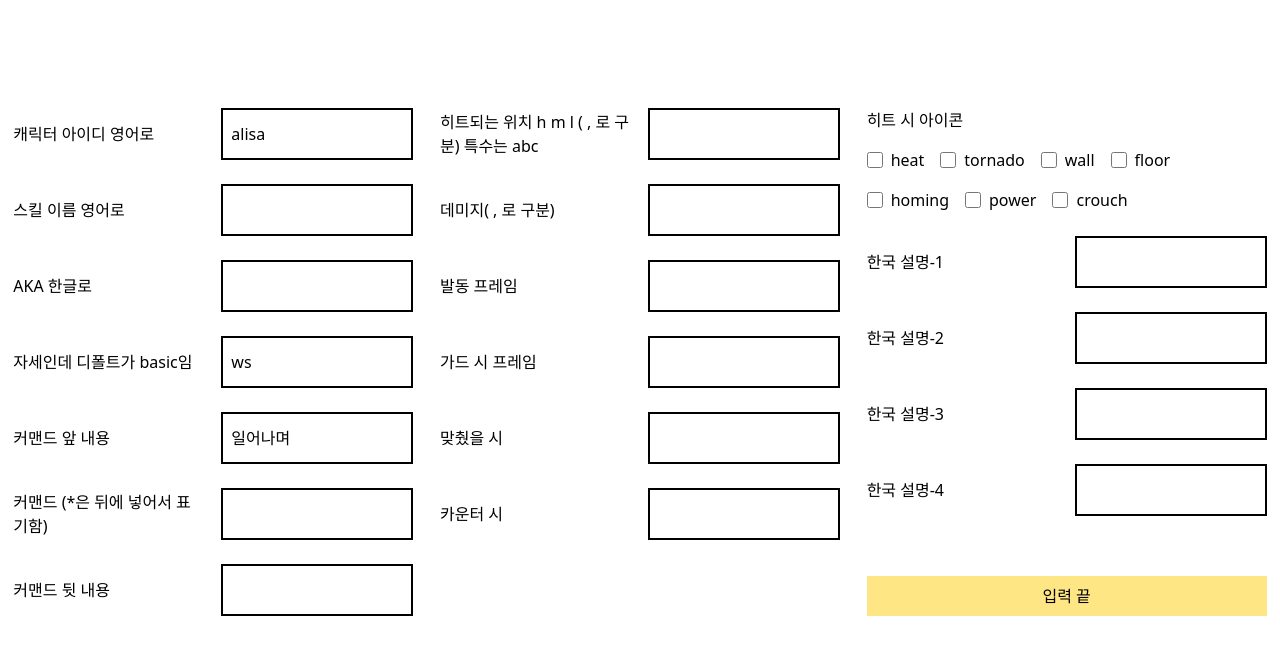
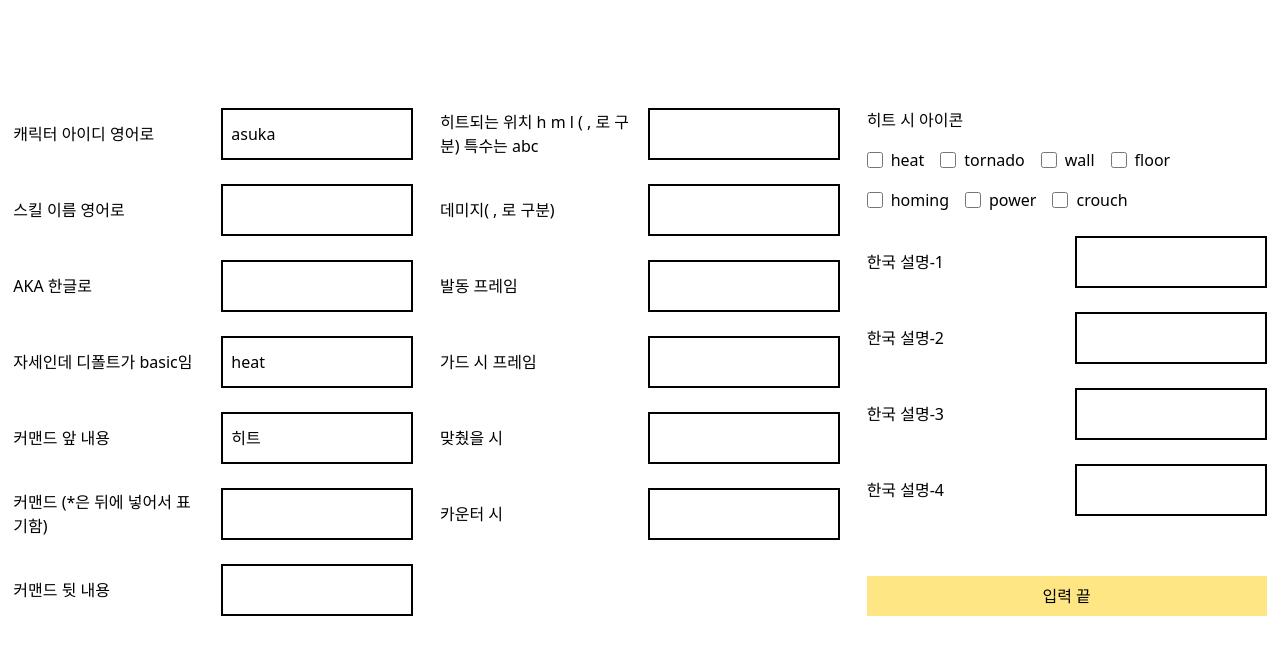
Before and after one commit to DoggySummer/very-beginning, a Next.js app: page / in a window 1280 px wide. Shown: the top 654 px of the page. Built offline with nearby package versions, Linux system fonts and the light colour scheme.

Commit message:
알리사끝끝

```diff
--- a/app/page.tsx
+++ b/app/page.tsx
@@ -1,16 +1,14 @@
 'use client'
-import { skill } from '@/constant/type'
-import { ChangeEvent, useState } from 'react'
-import { characterList } from '@/constant/character'
+import { useState } from 'react'
 
 export default function Home() {
   //usestate의 미친듯한 길이...
   const [form, setForm] = useState({})
-  const [character_name, setCharacter_name] = useState('alisa')
+  const [character_name, setCharacter_name] = useState('asuka')
   const [skill_name, setSkill_name] = useState('')
   const [aka_kor, setAka_kor] = useState('')
-  const [posture, setPosture] = useState('ws')
-  const [prefix, setPrefix] = useState('일어나며')
+  const [posture, setPosture] = useState('heat')
+  const [prefix, setPrefix] = useState('히트')
   const [command, setCommand] = useState<string[]>([])
   const [suffix, setSuffix] = useState('')
   const [hit_position, setHit_position] = useState<string[]>([])
@@ -113,8 +111,8 @@ export default function Home() {
       setCharacter_name('alisa')
       setSkill_name('')
       setAka_kor('')
-      setPosture('ws')
-      setPrefix('일어나며')
+      setPosture('heat')
+      setPrefix('히트')
       setCommand([])
       setSuffix('')
       setHit_position([])
```
